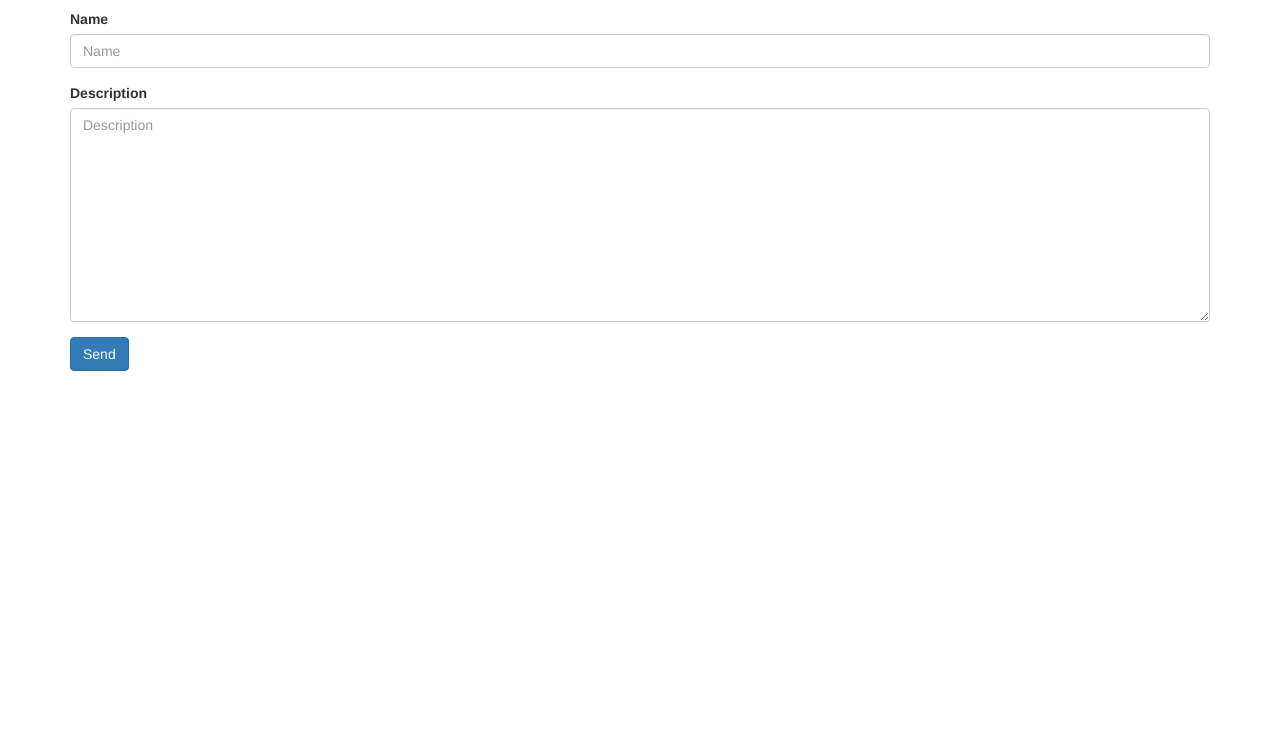
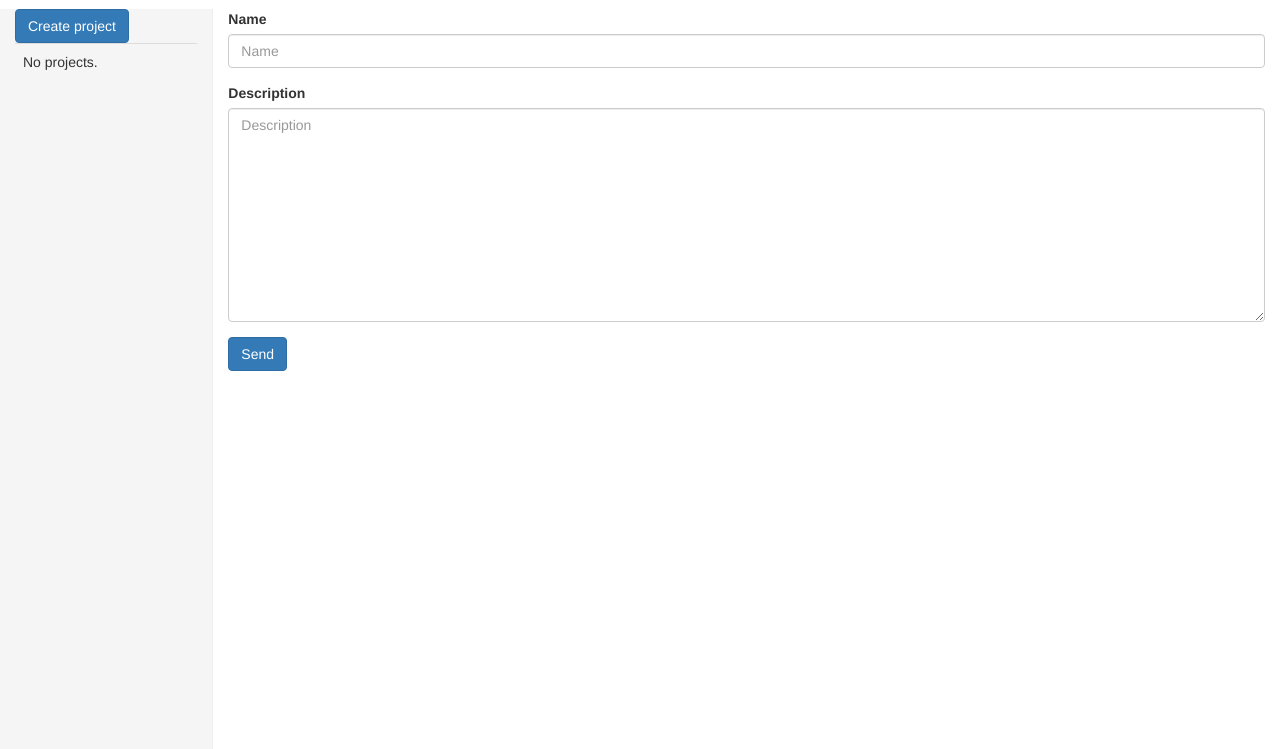
Before and after one commit to polarkac/TaskTracker, a Django app: page /projects/create/ in a window 1280 px wide. Shown: the part 51-800 px from the top of the page. Run offline with Django 3.2, Linux system fonts and the light colour scheme; some libraries are stand-ins or nearby versions.

Commit message:
Added base template for logged users with sidebar

```diff
--- a/static/styles.css
+++ b/static/styles.css
@@ -1,3 +1,17 @@
-#main-content {
+#content {
     margin-top: 60px;
 }
+
+#logged-content {
+}
+
+#sidebar {
+    position: fixed;
+    top: 60px;
+    bottom: 0;
+    left: 0;
+    display: block;
+    overflow-y: auto;
+    background-color: #f5f5f5;
+    border-right: 1px solid #eee;
+}
--- a/templates/base.html
+++ b/templates/base.html
@@ -25,7 +25,7 @@
                 {% endif %}
             </div>
         </nav>
-        <div class="container" id="main-content">
+        <div class="container-fluid" id="content">
         {% block content %}{% endblock %}
         </div>
     </body>
--- /dev/null
+++ b/templates/logged_base.html
@@ -0,0 +1,29 @@
+{% extends 'base.html' %}
+{% load projects_tags %}
+
+{% block content %}
+<div class="row">
+    <div id="sidebar" class="col-sm-3 col-md-2">
+        <a href="{% url 'projects-create' %}" class="btn btn-primary">
+            Create project
+        </a>
+        <table class="table nav nav-sidebar">
+            {% projects_list user as projects %}
+            {% for project in projects %}
+            <tr>
+                <td>
+                    {{ project.name }}
+                </td><td>
+                    <a href="{% url 'projects-delete' project.id %}">X</a>
+                </td>
+            </tr>
+            {% empty %}
+            <tr><td colspan="2">No projects.</td></tr>
+            {% endfor %}
+        </table>
+    </div>
+    <div class="col-sm-9 col-sm-offset-3 col-md-10 col-md-offset-2" id="logged-content">
+        {% block main_content %}Main content{% endblock %}
+    </div>
+</div>
+{% endblock %}
--- a/templates/projects/project_delete_confirm.html
+++ b/templates/projects/project_delete_confirm.html
@@ -1,9 +1,9 @@
-{% extends 'base.html' %}
+{% extends 'logged_base.html' %}
 {% load bootstrap3 %}
 
 {% block title %}Project delete{% endblock %}
 
-{% block content %}
+{% block main_content %}
 <form method="post">
     {% csrf_token %}
     <p>Do you really want to delete project '{{ object.name }}'?</p>
--- a/templates/projects/project_form.html
+++ b/templates/projects/project_form.html
@@ -1,9 +1,9 @@
-{% extends 'base.html' %}
+{% extends 'logged_base.html' %}
 {% load bootstrap3 %}
 
 {% block title %}Create project{% endblock %}
 
-{% block content %}
+{% block main_content %}
 <form method="post">
     {% csrf_token %}
     {% bootstrap_form form %}
--- a/templates/projects/projects_list.html
+++ b/templates/projects/projects_list.html
@@ -1,9 +1,9 @@
-{% extends 'base.html' %}
+{% extends 'logged_base.html' %}
 {% load projects_tags %}
 
 {% block title %}Projects{% endblock %}
 
-{% block content %}
+{% block main_content %}
 <a href="{% url 'projects-create' %}">Create project</a>
 <table class="table table-striped">
     {% for project in projects %}
```
